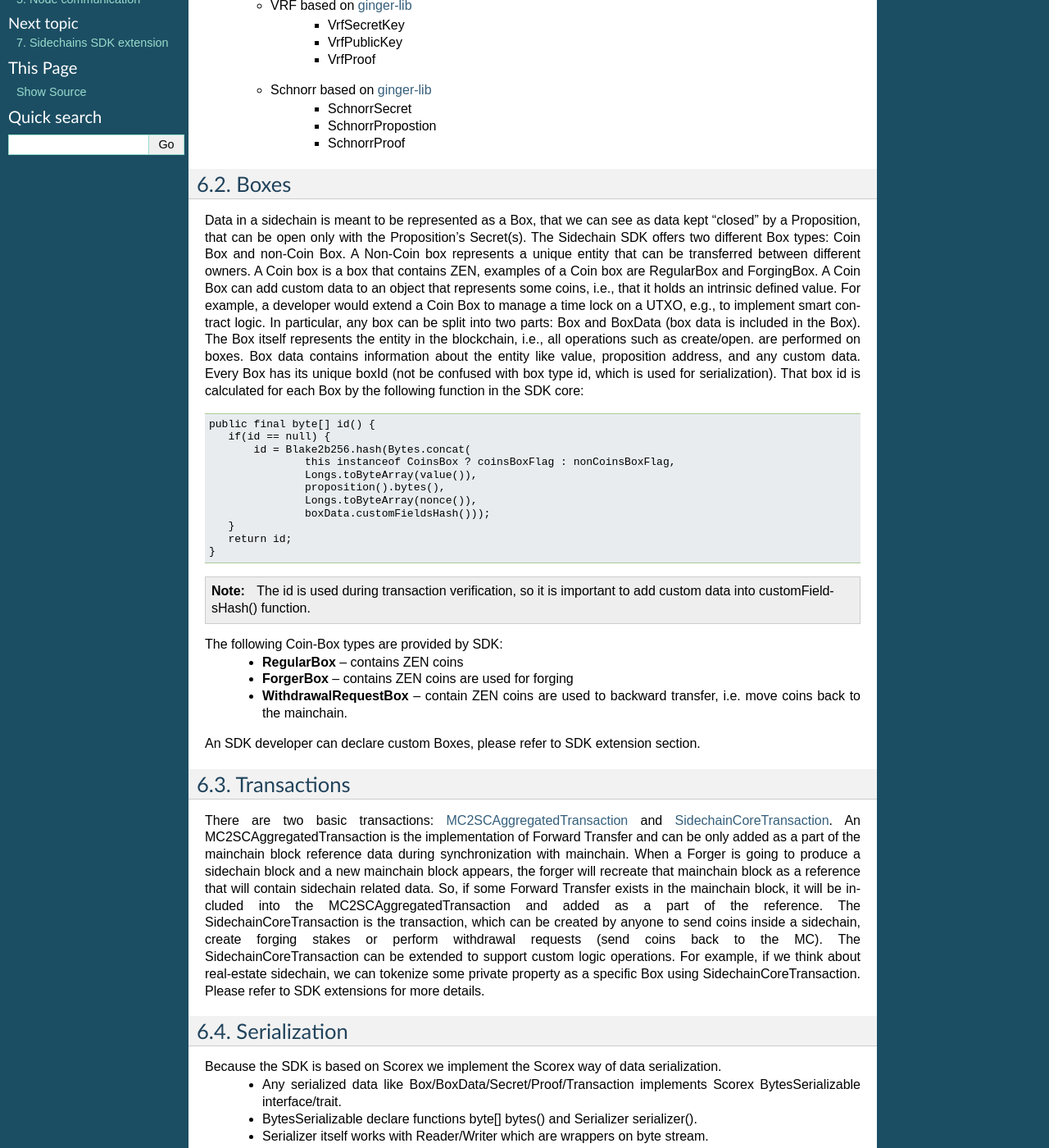
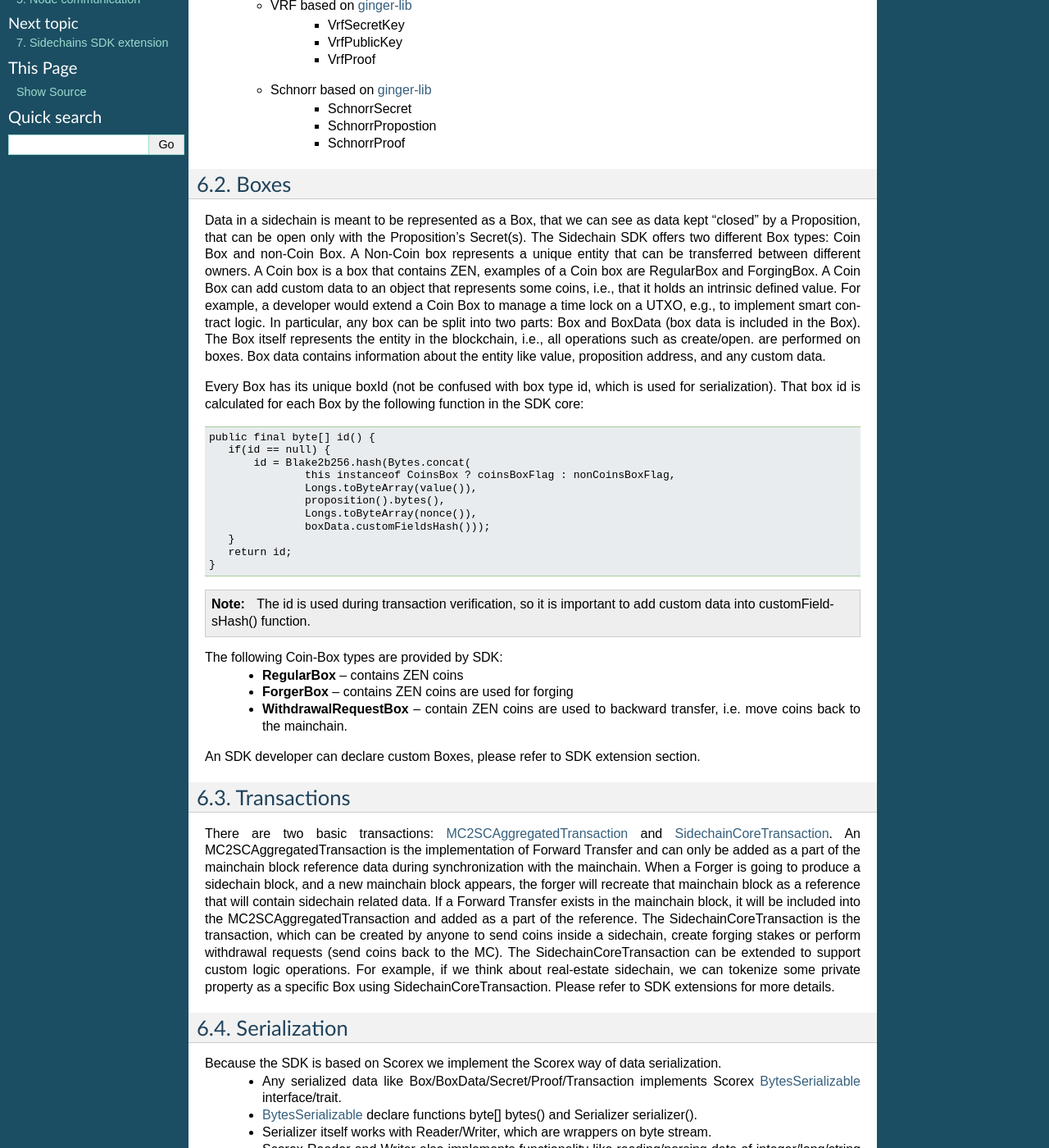
Before and after one commit to megaluck/documentation, a Sphinx documentation site: the page built from docs/introduction/06-Base-App.rst, in a window 1280 px wide and 1400 px high, scrolled down 473 px. Shown: the whole window at 82% size. Built offline with Sphinx 7.4.7, drawn with Linux system fonts in a browser that asks for light colours; some of the changed text lies outside the part shown.

Commit message:
Update 06-Base-App.rst

```diff
--- a/docs/introduction/06-Base-App.rst
+++ b/docs/introduction/06-Base-App.rst
@@ -39,6 +39,7 @@
 The Sidechain SDK offers two different Box types: Coin Box and non-Coin Box. A Non-Coin box represents a unique entity that can be transferred between different owners. A Coin box is a box that contains ZEN, examples of a Coin box are RegularBox and ForgingBox. A Coin Box can add custom data to an object that represents some coins, i.e., that it holds an intrinsic defined value. For example, a developer would extend a Coin Box to manage a time lock on a UTXO, e.g., to implement smart contract logic.
 In particular, any box can be split into two parts: Box and BoxData (box data is included in the Box). The Box itself represents the entity in the blockchain,
 i.e., all operations such as create/open. are performed on boxes. Box data contains information about the entity like value, proposition address, and any custom data.
+
 Every Box has its unique boxId (not be confused with box type id, which is used for serialization). That box id is calculated for each Box by the following function in the SDK core:
 
 ::
@@ -71,24 +72,21 @@
 There are two basic transactions: `MC2SCAggregatedTransaction
 <https://github.com/HorizenOfficial/Sidechains-SDK/blob/master/sdk/src/main/java/com/horizen/transaction/MC2SCAggregatedTransaction.java>`_ and `SidechainCoreTransaction
 <https://github.com/HorizenOfficial/Sidechains-SDK/blob/master/sdk/src/main/java/com/horizen/transaction/SidechainCoreTransaction.java>`_.
-An MC2SCAggregatedTransaction is the implementation of Forward Transfer and can be only added as a part of the mainchain block reference data during synchronization with mainchain.
-When a Forger is going to produce a sidechain block and a new mainchain block appears, the forger will recreate that mainchain block as a reference that will contain sidechain
-related data. So, if some Forward Transfer exists in the mainchain block, it will be included into the MC2SCAggregatedTransaction and added as a part of the reference.
-The SidechainCoreTransaction is the transaction, which can be created by anyone to send coins inside a sidechain, create forging stakes or perform withdrawal requests
-(send coins back to the MC).
-The SidechainCoreTransaction can be extended to support custom logic operations. For example, if we think about real-estate sidechain, we can tokenize some private
-property as a specific Box using SidechainCoreTransaction. Please refer to SDK extensions for more details.
+An MC2SCAggregatedTransaction is the implementation of Forward Transfer and can only be added as a part of the mainchain block reference data during synchronization with the mainchain.
+When a Forger is going to produce a sidechain block, and a new mainchain block appears, the forger will recreate that mainchain block as a reference that will contain sidechain related data. If a Forward Transfer exists in the mainchain block, it will be included into the MC2SCAggregatedTransaction and added as a part of the reference.
+The SidechainCoreTransaction is the transaction, which can be created by anyone to send coins inside a sidechain, create forging stakes or perform withdrawal requests (send coins back to the MC).
+The SidechainCoreTransaction can be extended to support custom logic operations. For example, if we think about real-estate sidechain, we can tokenize some private property as a specific Box using SidechainCoreTransaction. Please refer to SDK extensions for more details.
 
 Serialization
 *************
 
 Because the SDK is based on Scorex we implement the Scorex way of data serialization.
-  * Any serialized data like Box/BoxData/Secret/Proof/Transaction implements Scorex BytesSerializable interface/trait.
-  * BytesSerializable declare functions byte[] bytes() and Serializer serializer().
-  * Serializer  itself works with Reader/Writer which are wrappers on byte stream.
-  * Scorex Reader and Writer also implements some functionality like reading/parsing data of integer/long/string etc.
+  * Any serialized data like Box/BoxData/Secret/Proof/Transaction implements Scorex `BytesSerializable <https://github.com/ScorexFoundation/Scorex/blob/master/src/main/scala/scorex/core/serialization/BytesSerializable.scala>`_ interface/trait.
+  * `BytesSerializable <https://github.com/ScorexFoundation/Scorex/blob/master/src/main/scala/scorex/core/serialization/BytesSerializable.scala>`_ declare functions byte[] bytes() and Serializer serializer().
+  * Serializer itself works with Reader/Writer, which are wrappers on byte stream.
+  * Scorex Reader and Writer also implements functionality like reading/parsing data of integer/long/string etc.
   * Serialization and parsing itself implemented in data class by implementation byte[] bytes() (required by BytesSerializable interface) and implementation static function for parsing bytes public static Data parseBytes(byte[] bytes)
-  * Also, for correct parse purposes, special bytes such as a unique id of data type is put at the beginning of the byte stream (it is done automatically), thus any serialized data shall provide a unique id. Specific serializers shall be set for those unique ids during dependency injection setting as well as custom Serializer shall be put into Custom Serializers Map which are defined at AppModule. Please refer to SDK extension section for more information
+  * Also, for correct parse purposes, special bytes such as a unique id of data type are put at the beginning of the byte stream (it is done automatically). Thus any serialized data shall provide a unique id. Specific serializers shall be set for those unique ids during the dependency injection setting as well as custom Serializer shall be put into Custom Serializers Map, which are defined at AppModule. Please refer to the SDK extension section for more information
 
 SidechainNodeView
 *****************
```
Also changed, not shown: other parts of docs/introduction/06-Base-App.rst (+1 -1 lines).
